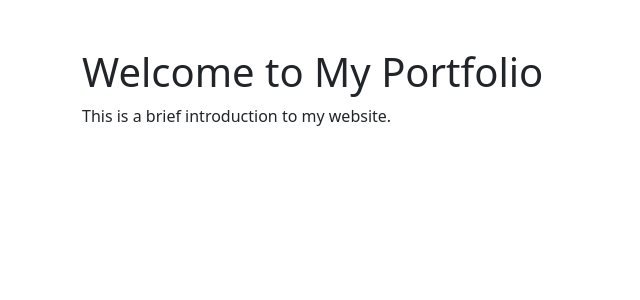
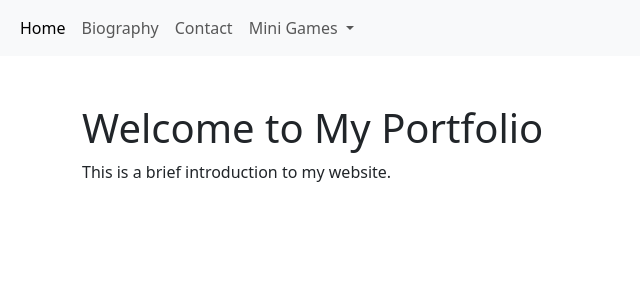
Before and after one commit to Rolandg24/Portfolio-Website-Roland, a Vue app: page / in a window 1280 px wide. Shown: the top 300 px of the page, without its empty margins (0-640 px from the left). Built offline with nearby package versions, Linux system fonts and the light colour scheme.

Commit message:
Pushing NavBar

```diff
--- a/src/App.vue
+++ b/src/App.vue
@@ -1,6 +1,35 @@
 <template>
   <div>
-    <!-- Put nav component here -->
+    <nav class="navbar navbar-expand-lg bg-body-tertiary">
+  <div class="container-fluid">
+    <button class="navbar-toggler" type="button" data-bs-toggle="collapse" data-bs-target="#navbarNavDropdown" aria-controls="navbarNavDropdown" aria-expanded="false" aria-label="Toggle navigation">
+      <span class="navbar-toggler-icon"></span>
+    </button>
+    <div class="collapse navbar-collapse" id="navbarNavDropdown">
+      <ul class="navbar-nav">
+        <li class="nav-item">
+          <a class="nav-link active" aria-current="page" href="#">Home</a>
+        </li>
+        <li class="nav-item">
+          <a class="nav-link" href="#">Biography</a>
+        </li>
+        <li class="nav-item">
+          <a class="nav-link" href="#">Contact</a>
+        </li>
+        <li class="nav-item dropdown">
+          <a class="nav-link dropdown-toggle" href="#" role="button" data-bs-toggle="dropdown" aria-expanded="false">
+            Mini Games
+          </a>
+          <ul class="dropdown-menu">
+            <li><a class="dropdown-item" href="#">Flappy-"Birb"</a></li>
+            <li><a class="dropdown-item" href="#">Tic-Tac-Toe</a></li>
+            <li><a class="dropdown-item" href="#">Whacka-Mole</a></li>
+          </ul>
+        </li>
+      </ul>
+    </div>
+  </div>
+</nav>
     <router-view />
     <!-- Put the footer component here -->
   </div>
```
Also changed, not shown: src/views/MinigamesView.vue (added).
